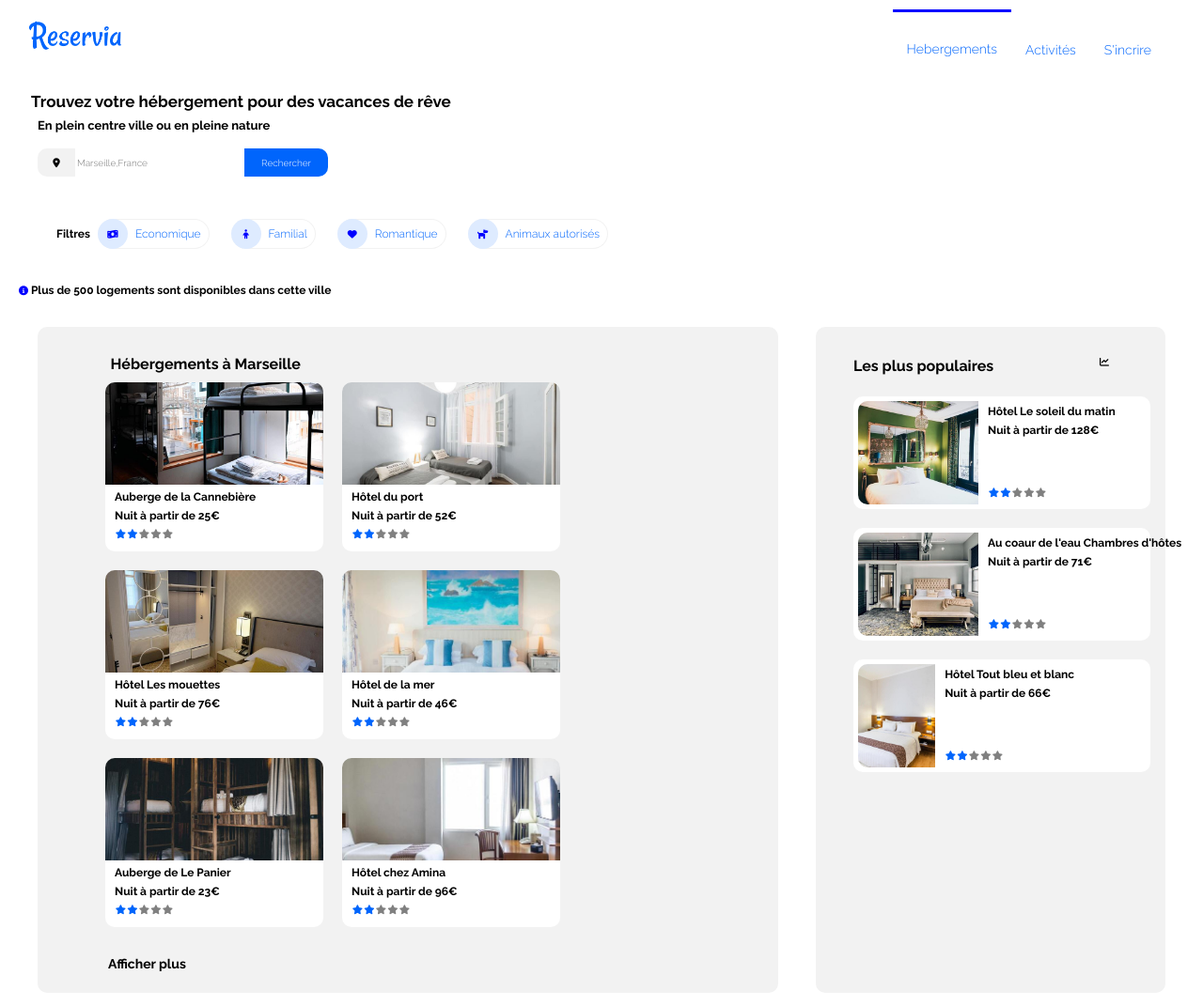
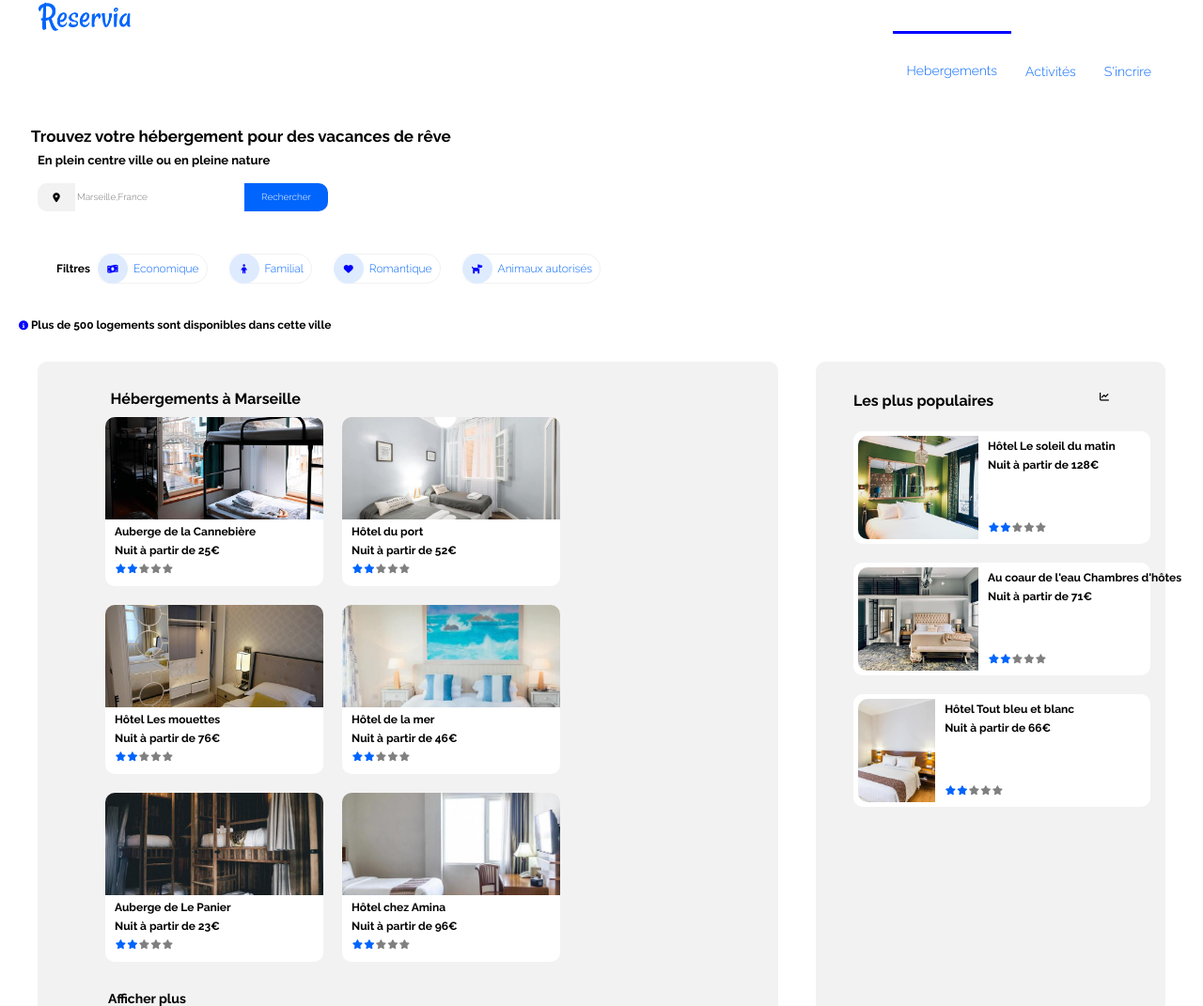
Before and after one commit to Sarahelba/Projet2, a plain HTML site: page Réservia/index.html in a window 1280 px wide. Shown: the top 1071 px of the page at 94% size. Drawn offline with Linux system fonts and the light colour scheme.

```diff
--- a/Réservia/style.css
+++ b/Réservia/style.css
@@ -12,10 +12,8 @@
 /*----------Barre de recherche-------------*/
 
 .navbarlogo {
-  position: absolute;
-  left: 0;
-  margin: 3em;
   width: 20px;
+  padding-top: 10px;
 }
 
 form {
@@ -82,9 +80,10 @@
   justify-content: center;
   align-items: center;
   transform: translateX(15px);
-  position: absolute;
+  /* position: absolute; */
   margin-left: -7px;
   margin-top: 5px;
+  margin-right: -27px;
 }
 
 .nav2 a {
@@ -446,7 +445,7 @@
   background-color: #f2f2f2;
 }
 
-@media (min-width: 321px) and (max-width: 799px) {
+@media (min-width: 321px) and (max-width: 820px) {
   /*style smartphones et petites tablettes en portrait*/
   /*Barre de navigation du haut*/
   html {
```
